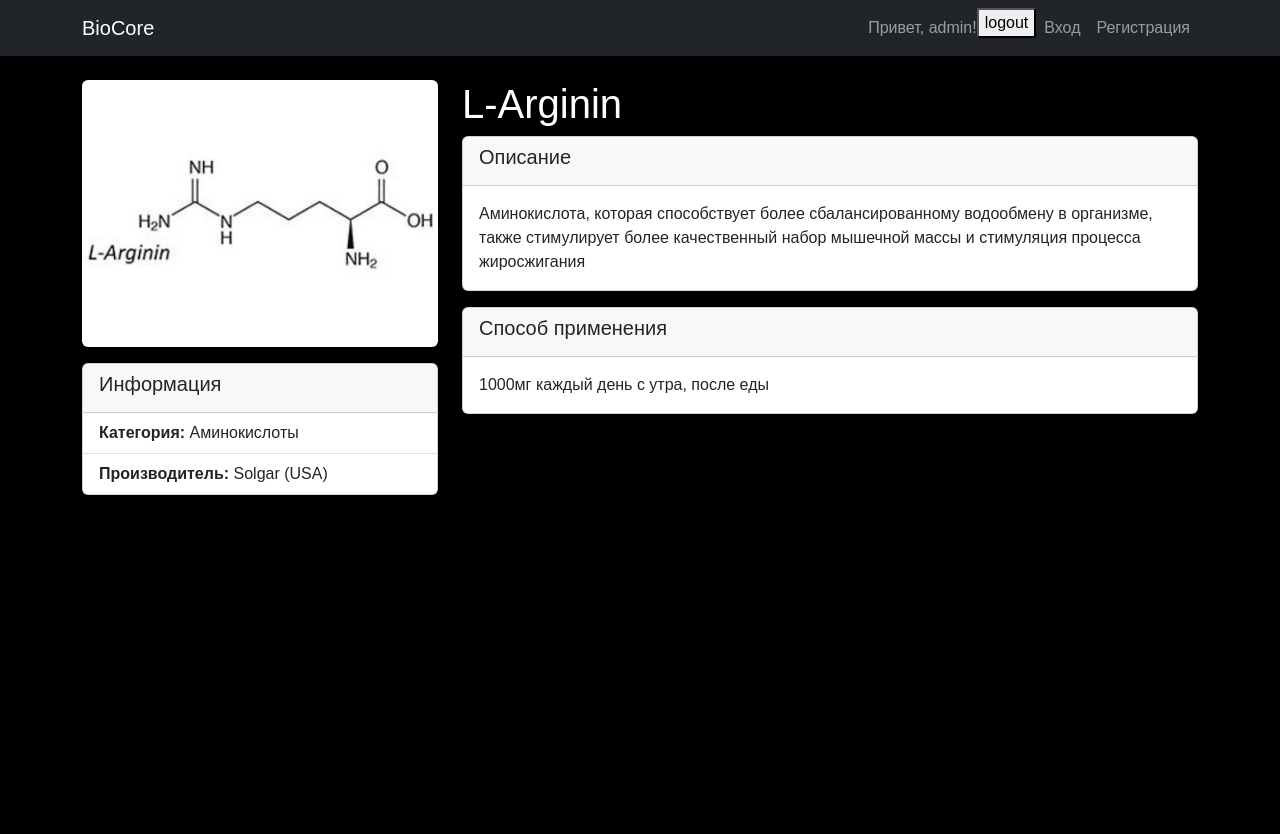
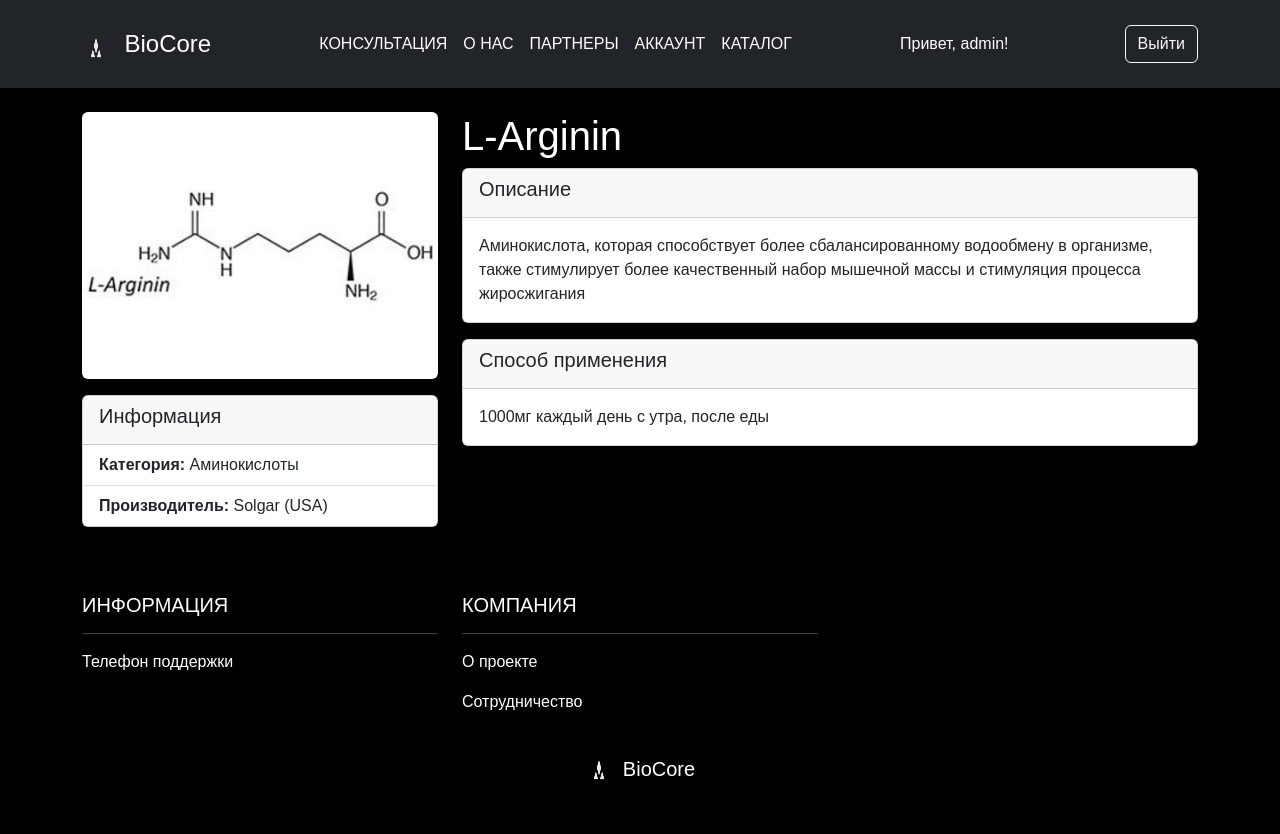
Before and after one commit to Kirikiri2/bio_core, a Django app: page /element/1/ in a window 1280 px wide. Before the commit the page ends 495 px from the top, so only its background shows below. Run offline with Django 5.2, Linux system fonts and the light colour scheme; a user stored in the database is signed in; data comes from the database, SQL or seed files in the repository.

Commit message:
css_v1_kate

```diff
--- a/biocore_site/bio_core_website/static/bio_core_website/css/style.css
+++ b/biocore_site/bio_core_website/static/bio_core_website/css/style.css
@@ -3,6 +3,21 @@ body {
     background-color: #000;
     color: #fff;
 }
+
+.navbar-dark .navbar-brand {
+    color: #fff;
+}
+
+.navbar-dark .navbar-nav .nav-link {
+    color: #fff;
+}
+
+.navbar-dark .navbar-nav .nav-link:hover {
+    color: #c2a98c;
+    /* Beige color from the design */
+}
+
+
 
 .navbar-dark .navbar-brand {
     color: #fff;
@@ -89,3 +104,19 @@ body {
 .social-icons i:hover {
     color: #c2a98c;
 }
+
+
+
+
+.footer-logo {
+    display: flex;
+    align-items: center;
+    justify-content: center;
+    margin-top: 20px;
+}
+
+.footer-logo img {
+    width: 30px;
+    height: 30px;
+    margin-right: 10px;
+}
--- a/biocore_site/bio_core_website/templates/bio_core_website/base.html
+++ b/biocore_site/bio_core_website/templates/bio_core_website/base.html
@@ -1,41 +1,98 @@
 {% load static %}
 <!DOCTYPE html>
 <html lang="ru">
-
 <head>
     <meta charset="UTF-8">
     <meta name="viewport" content="width=device-width, initial-scale=1.0">
     <title>{% block title %}BioCore{% endblock %}</title>
-    <link href="https://cdn.jsdelivr.net/npm/bootstrap@5.3.0/dist/css/bootstrap.min.css" rel="stylesheet">
+    <link href="https://cdn.jsdelivr.net/npm/bootstrap@5.3.0/dist/css/bootstrap.min.css"  rel="stylesheet">
     <link rel="stylesheet" href="{% static 'bio_core_website/css/style.css' %}">
 </head>
 
 <body>
-    <!-- header, footer -->
-    <nav class="navbar navbar-expand-lg navbar-dark bg-dark">
+    <!-- Header -->
+    <header class="bg-dark py-3">
         <div class="container">
-            <a class="navbar-brand" href="{% url 'bio_core_website:home' %}">BioCore</a>
-            <div class="navbar-nav ms-auto">
+            <div class="d-flex justify-content-between align-items-center">
+                <!-- Logo -->
+                <div class="logo">
+                    <img src="{% static 'bio_core_website\img\logo.png' %}" alt="BioCore Logo" width="30" height="30" class="me-2">
+                    <span class="text-white fs-4">BioCore</span>
+                </div>
+
+                <!-- Navigation -->
+                <nav class="navbar navbar-expand-lg navbar-dark">
+                    <button class="navbar-toggler" type="button" data-bs-toggle="collapse" data-bs-target="#navbarNav" aria-controls="navbarNav" aria-expanded="false" aria-label="Toggle navigation">
+                        <span class="navbar-toggler-icon"></span>
+                    </button>
+                    <div class="collapse navbar-collapse" id="navbarNav">
+                        <ul class="navbar-nav ms-auto">
+                            <li class="nav-item"><a class="nav-link" href="#">КОНСУЛЬТАЦИЯ</a></li>
+                            <li class="nav-item"><a class="nav-link" href="#">О НАС</a></li>
+                            <li class="nav-item"><a class="nav-link" href="#">ПАРТНЕРЫ</a></li>
+                            <li class="nav-item"><a class="nav-link" href="#">АККАУНТ</a></li>
+                            <li class="nav-item"><a class="nav-link" href="#">КАТАЛОГ</a></li>
+                        </ul>
+                    </div>
+                </nav>
+
+                <!-- User Authentication -->
                 {% if user.is_authenticated %}
-                <span class="navbar-text">Привет, {{ user.username }}!</span>
-                <form method="post" action="{% url 'users:logout' %}">{% csrf_token %} <button
-                        type="submit">logout</button></form>
-
-                <a class="nav-link" href="{% url 'users:login' %}">Вход</a>
-                <a class="nav-link" href="{% url 'users:register' %}">Регистрация</a>
+                    <span class="navbar-text me-3">Привет, {{ user.username }}!</span>
+                    <form method="post" action="{% url 'users:logout' %}">
+                        {% csrf_token %}
+                        <button type="submit" class="btn btn-outline-light">Выйти</button>
+                    </form>
+                {% else %}
+                    <a class="btn btn-outline-light me-2" href="{% url 'users:login' %}">Войти</a>
+                    <a class="btn btn-outline-light" href="{% url 'users:register' %}">Регистрация</a>
                 {% endif %}
             </div>
         </div>
-    </nav>
+    </header>
 
+    <!-- Main Content -->
     <div class="container mt-4">
         {% block content %}{% endblock %}
     </div>
+
+    <!-- Footer -->
+    <footer class="footer-section">
+        <div class="container">
+            <div class="row">
+                <!-- Information Section -->
+                <div class="col-md-4">
+                    <h5>ИНФОРМАЦИЯ</h5>
+                    <hr>
+                    <p><a href="#">Телефон поддержки</a></p>
+                </div>
+
+                <!-- Company Section -->
+                <div class="col-md-4">
+                    <h5>КОМПАНИЯ</h5>
+                    <hr>
+                    <p><a href="#">О проекте</a></p>
+                    <p><a href="#">Сотрудничество</a></p>
+                </div>
+
+                <!-- Social Icons -->
+                <div class="col-md-4 social-icons text-end">
+                    <a href="#"><i class="fab fa-facebook-f"></i></a>
+                    <a href="#"><i class="fab fa-instagram"></i></a>
+                </div>
+            </div>
+
+            <!-- Footer Logo -->
+            <div class="footer-logo mt-4">
+                <img src="{% static 'bio_core_website\img\logo.png' %}" alt="BioCore Footer Logo" width="30" height="30" class="me-2">
+                <span class="text-white fs-5">BioCore</span>
+            </div>
+        </div>
+    </footer>
 
     <script src="https://cdn.jsdelivr.net/npm/bootstrap@5.3.0/dist/js/bootstrap.bundle.min.js"></script>
     {% block extra_js %}
     <!-- подключение js -->
     {% endblock %}
 </body>
-
 </html>
```
Also changed, not shown: biocore_site/bio_core_website/static/bio_core_website/img/logo.png (added).
